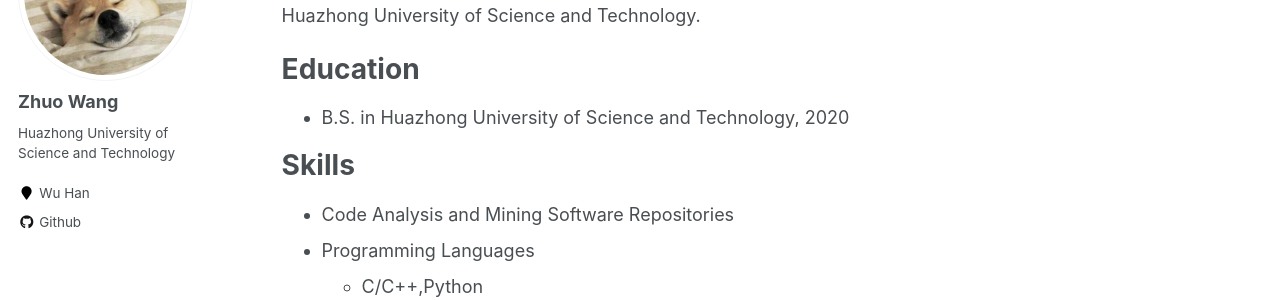
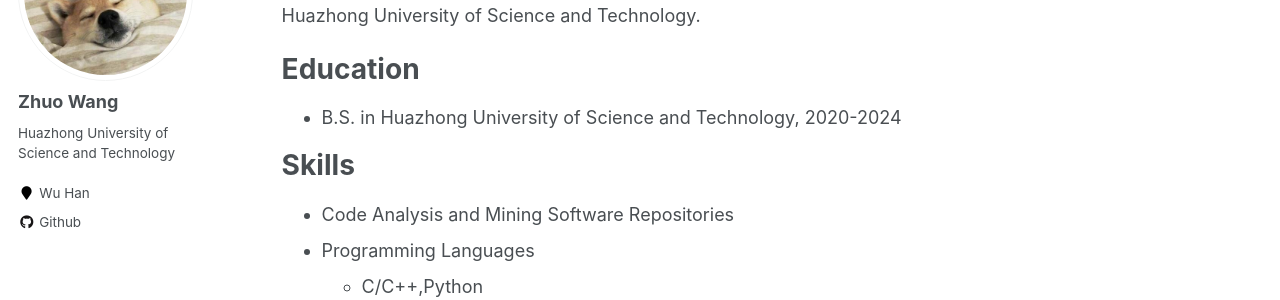
Before and after one commit to zhuozhuoH/zhuozhuoH.github.io, a Jekyll site: the page built from _pages/about.md, in a window 1280 px wide and 935 px high. Shown: the part 212-512 px from the top of the window. Built offline with Jekyll 4.4.1, drawn with Linux system fonts in a browser that asks for light colours.

Commit message:
Update about.md

```diff
--- a/_pages/about.md
+++ b/_pages/about.md
@@ -12,7 +12,7 @@ Welcome to my personal website! My name is Zhuo Wang(王卓). I am currently an
 
 Education
 ======
-* B.S. in Huazhong University of Science and Technology, 2020
+* B.S. in Huazhong University of Science and Technology, 2020-2024
 
 Skills
 ======
```
